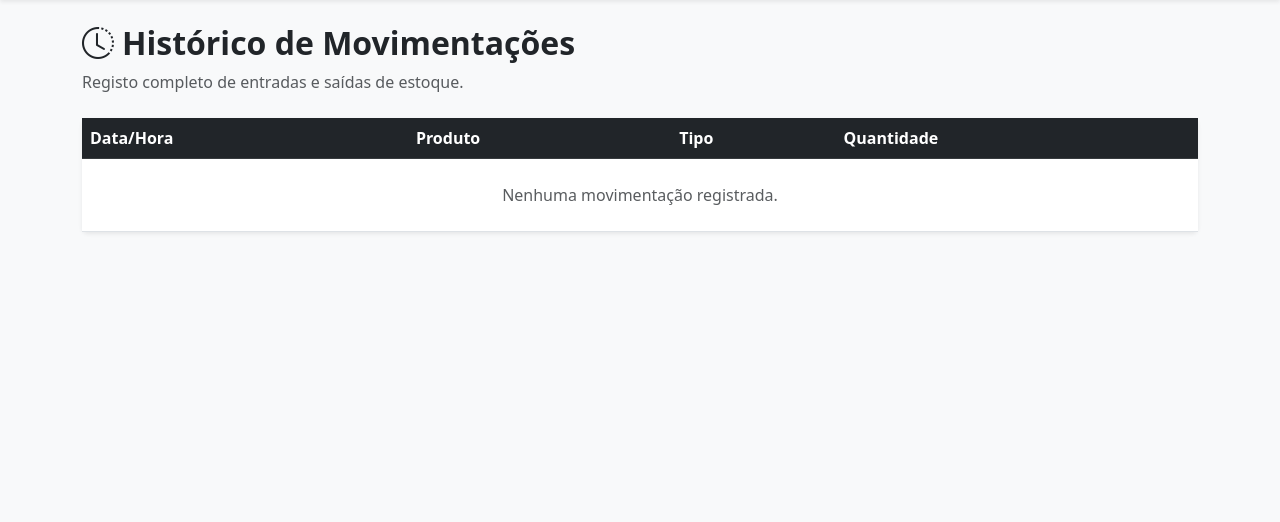
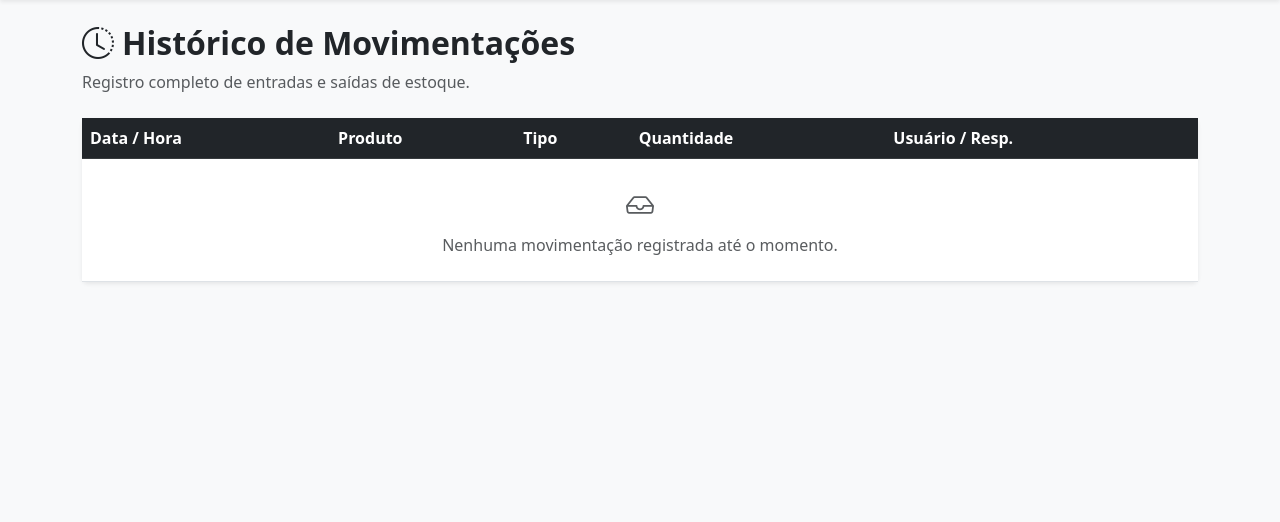
Before and after one commit to Hagane-no/Projeto-integrador-II, a Django app: page /historico/ in a window 1280 px wide. Shown: the part 56-578 px from the top of the page. Run offline with Django 5.2, Linux system fonts and the light colour scheme; a user stored in the database is signed in.

Commit message:
Update historico.html

```diff
--- a/templates/historico.html
+++ b/templates/historico.html
@@ -6,7 +6,7 @@
 <div class="d-flex justify-content-between align-items-center mb-4">
     <div>
         <h2 class="fw-bold"><i class="bi bi-clock-history me-2"></i>Histórico de Movimentações</h2>
-        <p class="text-muted mb-0">Registo completo de entradas e saídas de estoque.</p>
+        <p class="text-muted mb-0">Registro completo de entradas e saídas de estoque.</p>
     </div>
 </div>
 
@@ -16,23 +16,34 @@
             <table class="table table-hover align-middle mb-0">
                 <thead class="table-dark">
                     <tr>
-                        <th>Data/Hora</th>
+                        <th>Data / Hora</th>
                         <th>Produto</th>
                         <th>Tipo</th>
                         <th>Quantidade</th>
+                        <th>Usuário / Resp.</th>
                     </tr>
                 </thead>
                 <tbody>
                     {% for item in historico %}
                         <tr>
-                            <td>{{ item.data }}</td>
-                            <td>{{ item.produto }}</td>
-                            <td>{{ item.tipo }}</td>
-                            <td>{{ item.quantidade }}</td>
+                            <td>{{ item.data|date:"d/m/Y H:i"|default:item.data }}</td>
+                            <td class="fw-bold">{{ item.produto }}</td>
+                            <td>
+                                {% if item.tipo == 'Entrada' or item.tipo == 'reposicao' %}
+                                    <span class="badge bg-success"><i class="bi bi-arrow-down-left me-1"></i>Entrada</span>
+                                {% else %}
+                                    <span class="badge bg-danger"><i class="bi bi-arrow-up-right me-1"></i>Saída</span>
+                                {% endif %}
+                            </td>
+                            <td class="fw-bold">{{ item.quantidade }}</td>
+                            <td>{{ item.usuario|default:"Sistema" }}</td>
                         </tr>
                     {% empty %}
                         <tr>
-                            <td colspan="4" class="text-center py-4 text-muted">Nenhuma movimentação registrada.</td>
+                            <td colspan="5" class="text-center py-4 text-muted">
+                                <i class="bi bi-inbox fs-3 d-block mb-2"></i>
+                                Nenhuma movimentação registrada até o momento.
+                            </td>
                         </tr>
                     {% endfor %}
                 </tbody>
```
